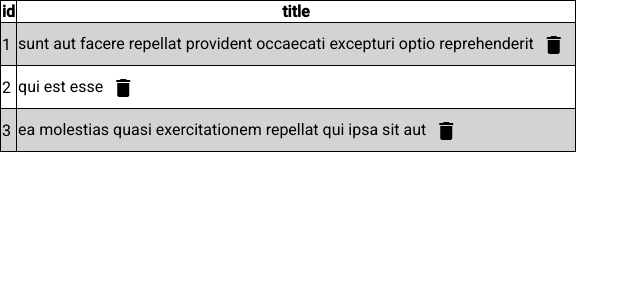
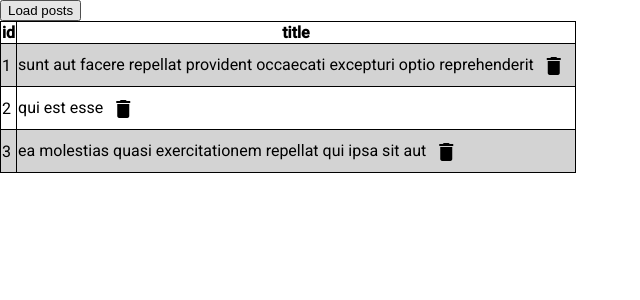
Before and after one commit to madanh/angular-master-xd, an Angular app: page /posts in a window 1280 px wide. Shown: the top 300 px of the page, without its empty margins (0-640 px from the left). Built offline with nearby package versions, Linux system fonts and the light colour scheme.

Commit message:
Getting posts

```diff
--- a/src/app/app.component.html
+++ b/src/app/app.component.html
@@ -1 +1,2 @@
+<app-home></app-home>
 <router-outlet></router-outlet>
--- a/src/app/app.module.ts
+++ b/src/app/app.module.ts
@@ -10,12 +10,14 @@ import { BrowserAnimationsModule } from '@angular/platform-browser/animations';
 
 import {MatButtonModule} from '@angular/material/button';
 import {MatIconModule} from '@angular/material/icon';
+import { CommentsComponent } from './comments/comments.component';
 
 @NgModule({
   declarations: [
     AppComponent,
     HomeComponent,
-    PostsComponent
+    PostsComponent,
+    CommentsComponent
   ],
   imports: [
     BrowserModule,
--- /dev/null
+++ b/src/app/comments/comments.component.html
@@ -0,0 +1 @@
+<p>comments works!</p>
--- /dev/null
+++ b/src/app/comments/comments.component.ts
@@ -0,0 +1,15 @@
+import { Component, OnInit } from '@angular/core';
+
+@Component({
+  selector: 'app-comments',
+  templateUrl: './comments.component.html',
+  styleUrls: ['./comments.component.scss']
+})
+export class CommentsComponent implements OnInit {
+
+  constructor() { }
+
+  ngOnInit(): void {
+  }
+
+}
--- a/src/app/home/home.component.ts
+++ b/src/app/home/home.component.ts
@@ -1,4 +1,5 @@
 import { Component, OnInit } from '@angular/core';
+import { PostsService } from '../posts.service'
 
 @Component({
   selector: 'app-home',
@@ -7,13 +8,13 @@ import { Component, OnInit } from '@angular/core';
 })
 export class HomeComponent implements OnInit {
 
-  constructor() { }
+  constructor(public postsService: PostsService) { }
 
   ngOnInit(): void {
   }
 
   getPosts(){
-    console.log('Getting posts');
+    this.postsService.getPosts()
+    .subscribe();
   }
-
 }
--- a/src/app/posts.service.ts
+++ b/src/app/posts.service.ts
@@ -1,7 +1,13 @@
 import { Injectable } from '@angular/core';
+import { HttpClient} from '@angular/common/http'
+import { Observable } from 'rxjs';
+import { tap } from 'rxjs/operators';
 
 export interface Post {
-
+  userId: number,
+  id: number,
+  title: string,
+  body: string
 }
 
 @Injectable({
@@ -28,7 +34,12 @@ export class PostsService {
       "body": "et iusto sed quo iure\nvoluptatem occaecati omnis eligendi aut ad\nvoluptatem doloribus vel accusantium quis pariatur\nmolestiae porro eius odio et labore et velit aut"
     }
   ];
-  constructor() { }
+  constructor(private http: HttpClient) { }
+  getPosts(): Observable<Post[]> {
+    return this.http.get<Post[]>('https://jsonplaceholder.typicode.com/posts?_limit=30')
+      .pipe(tap(posts => this.posts = posts));
+  }
+
   deletePost(id: number){
     this.posts = this.posts.filter(p=>p.id!=id);
   }
```
Also changed, not shown: src/app/comments/comments.component.scss (added), 1 other file (tests, documents, lock files or other folders).
